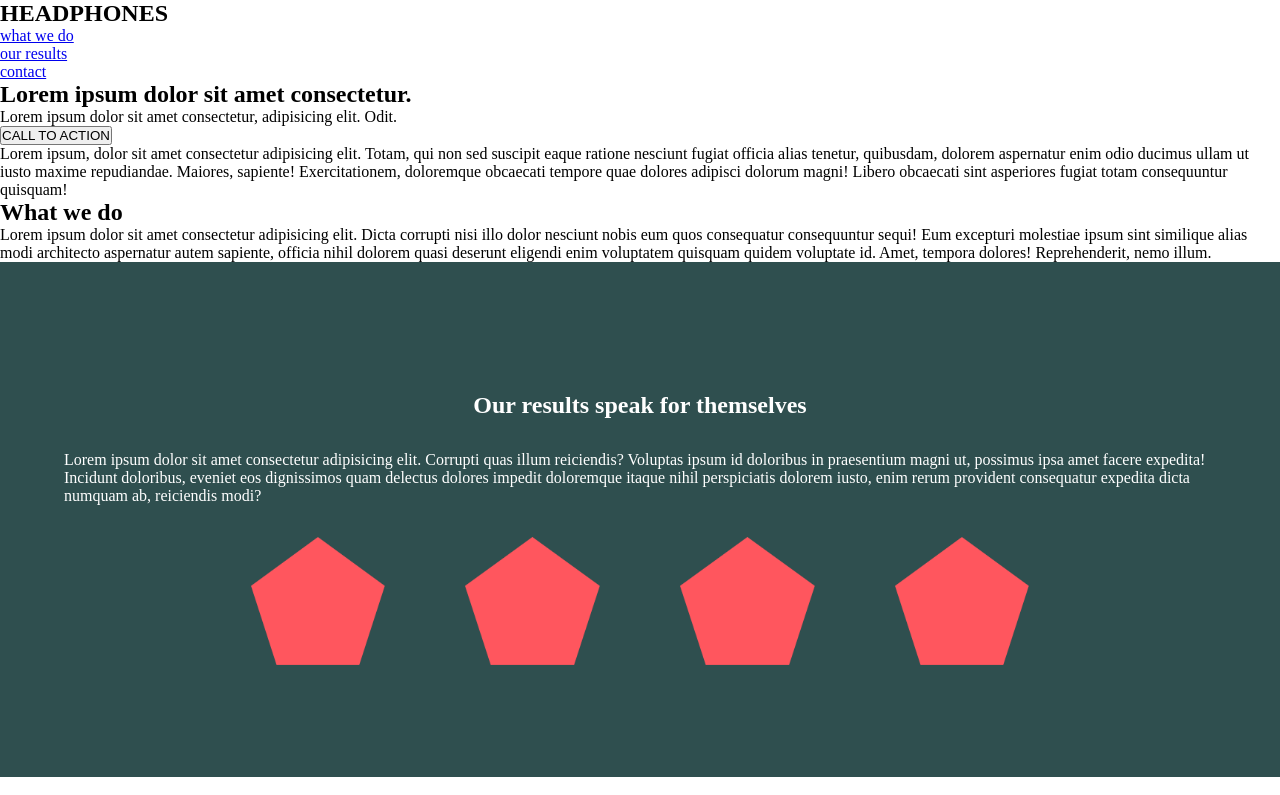
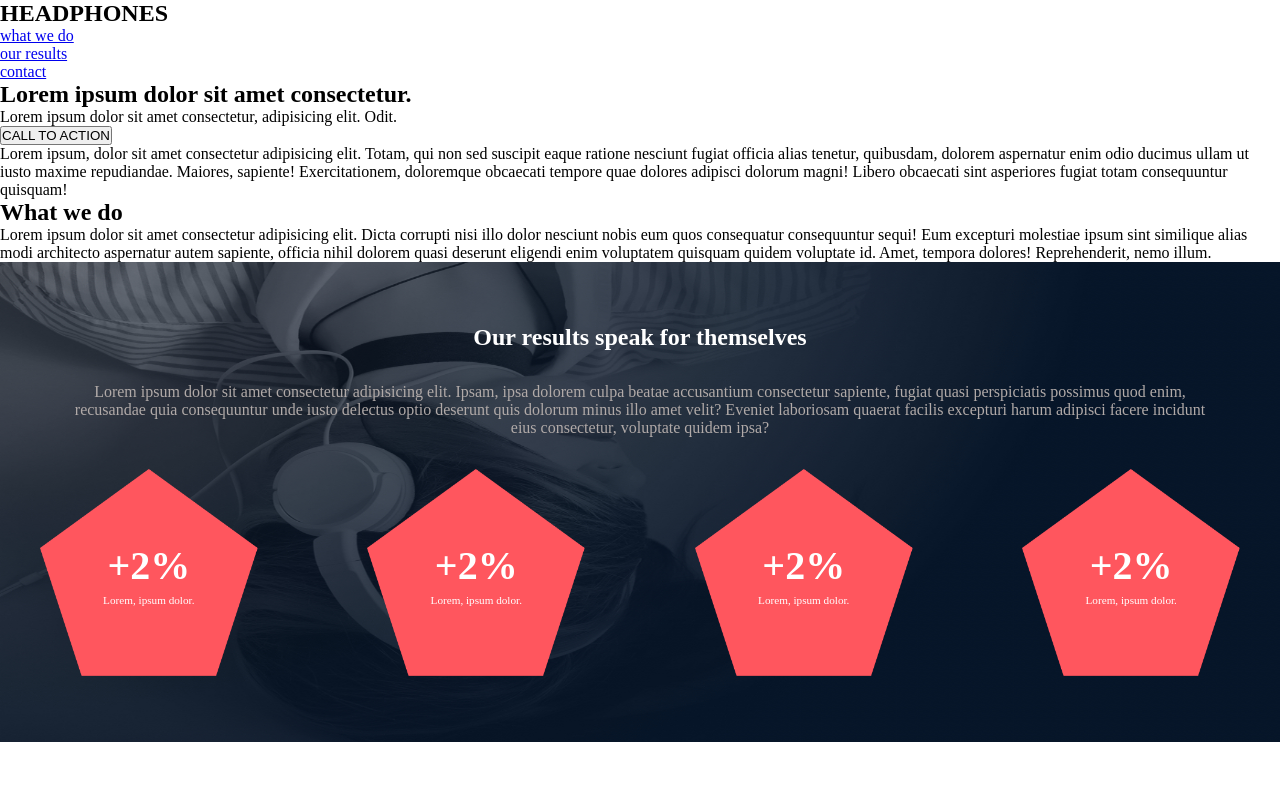
Before and after one commit to Elykplime/alx_html_css, a plain HTML site: page headphones/index.html in a window 1280 px wide. Shown: the top 795 px of the page. Drawn offline with Linux system fonts and the light colour scheme.

Commit message:
changes made to files

```diff
--- a/headphones/index.html
+++ b/headphones/index.html
@@ -49,8 +49,11 @@
                 </div>
                 <div>
                     <p>
-                        Lorem ipsum dolor sit amet consectetur adipisicing elit. Dicta corrupti nisi illo dolor nesciunt nobis eum quos
-                        consequatur consequuntur sequi! Eum excepturi molestiae ipsum sint similique alias modi architecto aspernatur autem sapiente, officia nihil dolorem quasi deserunt eligendi enim voluptatem quisquam quidem voluptate id. Amet, tempora dolores! Reprehenderit, nemo illum.
+                        Lorem ipsum dolor sit amet consectetur adipisicing elit. Dicta corrupti nisi illo dolor nesciunt
+                        nobis eum quos
+                        consequatur consequuntur sequi! Eum excepturi molestiae ipsum sint similique alias modi
+                        architecto aspernatur autem sapiente, officia nihil dolorem quasi deserunt eligendi enim
+                        voluptatem quisquam quidem voluptate id. Amet, tempora dolores! Reprehenderit, nemo illum.
                     </p>
                 </div>
                 <div>
@@ -60,22 +63,52 @@
         </section>
         <section class="results_section">
             <div class="results_container">
-                <div class="class"results_page_overlay>
-                    <img class="results_page_bgimg" src="" alt="">
+                <img class="results_page_bgimg" src="./images/headphones_hero_2.jpg" alt="">
 
+            </div>
+            <div class="results_page_overlay">
+                <div>
                     <h2>Our results speak for themselves</h2>
                 </div>
                 <div class="results_container_content">
-                    Lorem ipsum dolor sit amet consectetur adipisicing elit. Corrupti quas illum reiciendis? Voluptas ipsum id doloribus in praesentium magni ut, possimus ipsa amet facere expedita! Incidunt doloribus, eveniet eos dignissimos quam delectus dolores impedit doloremque itaque nihil perspiciatis dolorem iusto, enim rerum provident
-                    consequatur expedita dicta numquam ab, reiciendis modi?
+                    <p>
+                        Lorem ipsum dolor sit amet consectetur adipisicing elit. Ipsam, ipsa dolorem culpa beatae accusantium consectetur sapiente, fugiat quasi perspiciatis possimus quod enim, recusandae quia consequuntur unde iusto delectus optio deserunt quis dolorum minus illo amet velit?
+                        Eveniet laboriosam quaerat facilis excepturi harum adipisci facere incidunt eius consectetur, voluptate quidem ipsa?
+                    </p>
                 </div>
-                <div>
-                    <ul class="results_icons">
+                <div class="results_polygon">
+                    <div class="polygon">
                         <img src="./images/pentagone.png" alt="">
+                        <div class="polygon_content">
+                            <h1>+2%</h1>
+                            <p>Lorem, ipsum dolor.</p>
+                        </div>
+                    </div>
+
+                    <div class="polygon">
                         <img src="./images/pentagone.png" alt="">
+                        <div class="polygon_content">
+                            <h1>+2%</h1>
+                            <p>Lorem, ipsum dolor.</p>
+                        </div>
+                    </div>
+
+                    <div class="polygon">
                         <img src="./images/pentagone.png" alt="">
+                        <div class="polygon_content">
+                            <h1>+2%</h1>
+                            <p>Lorem, ipsum dolor.</p>
+                        </div>
+                    </div>
+
+                    <div class="polygon">
                         <img src="./images/pentagone.png" alt="">
-                    </ul>
+                        <div class="polygon_content">
+                            <h1>+2%</h1>
+                            <p>Lorem, ipsum dolor.</p>
+                        </div>
+                    </div>
+
                 </div>
             </div>
         </section>
--- a/headphones/styles.css
+++ b/headphones/styles.css
@@ -6,47 +6,87 @@
 /* results styling starts here */
 .results_section {
     width: 100%;
-    display: flex;
-    align-items: center;
     background-color: darkslategrey;
+    position: relative;
+    height: 30rem;
 }
 
 .results_container{
     display: flex;
     flex-direction: column;
-    gap: 2rem;
-    padding: 7rem 4rem;
+    position: relative;
+    height: 100%;
 }
 
-.results_container h2 {
-    color: white;
-    text-align: center;
+.results_container img {
+    position: absolute;
+    width: 100%;
+    height: 100%;
+    top: 0;
+    left: 0;
 }
 
-.results_icons {
+.results_page_overlay {
+    position: absolute;
+    width: 100%;
+    height: 100%;
+    top: 0;
+    left: 0;
     display: flex;
-    gap: 5rem;
-    height: 8rem;
-    width: 100;
+    align-items: center;
+    flex-direction: column;
     justify-content: center;
-    margin-top: 10rem;
-
-}
-
-.results_page_overlay{
-
-}
-
-.results_page_bgimg  {
-
 }
 
 .results_container_content {
     color: white;
-    margin-bottom: -10rem;
+    padding: 2rem 4rem;
+}
+
+.results_container_content p {
+    text-align: center;
+    color: rgb(177, 170, 168);
+}
+
+.results_page_overlay h2 {
+    color: white;
+}
+
+.results_polygon {
+    display: flex;
+    align-items: center;
+    width: 100%;
+    justify-content: space-between;
+}
+
+.polygon{
+    width: 17%;
+    position: relative;
+    padding: 0rem 2.5rem;
 
 }
 
+.polygon img {
+    width: 100%;
+}
+
+.polygon_content {
+    position: absolute;
+    top: 50%;
+    left: 50%;
+    transform: translate(-50%, -50%);
+    color: white;
+}
+
+.polygon_content p {
+    font-size: .7rem;
+    text-align: center;
+    margin-top: .3rem;
+}
+
+.polygon_content h1 {
+    text-align: center;
+    font-size: 2.5rem}
 
 /* results styling ends here */
 
@@ -81,7 +121,6 @@
 
 }
 
-
 .contact_container h2 {
     text-align: center;
     font-weight: bold;
@@ -105,9 +144,6 @@
     cursor: pointer;
     margin: 2rem;
 }
-
-
-
 
 /* contact styling end here */
 
```
Lines whose indentation alone changed are shown as unchanged.
